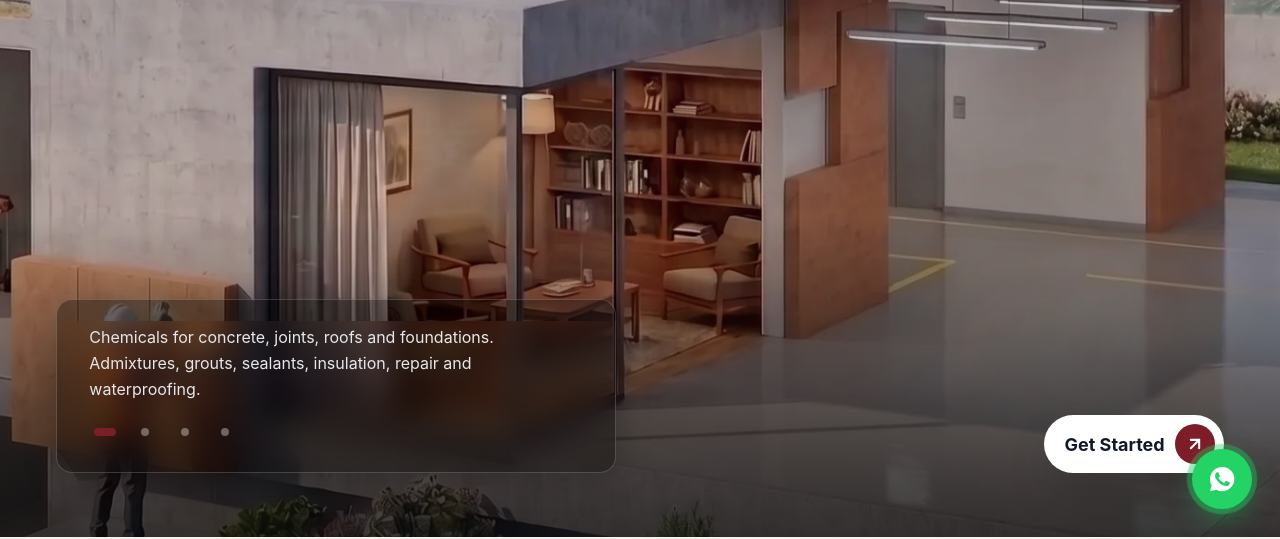
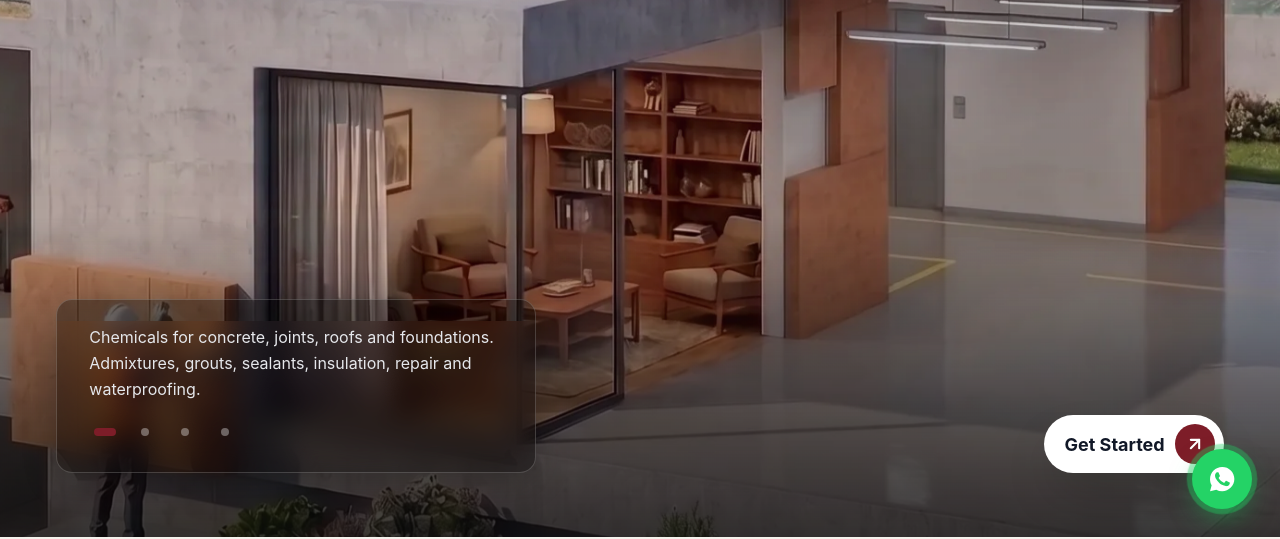
Before and after one commit to Rabiaan/The-Chemical-Factory, a plain HTML site: page index.html in a window 1280 px wide. Shown: the part 263-802 px from the top of the page. Drawn offline with Linux system fonts and the light colour scheme.

```diff
--- a/css/styles.css
+++ b/css/styles.css
@@ -623,7 +623,7 @@ html.js-hero-slider .hero__slide:first-child {
   border-radius: 1rem;
   padding: 24px 32px;
   margin-top: clamp(24px, 6vh, 80px);
-  max-width: 560px;
+  max-width: 480px;
   box-shadow: 0 8px 32px rgba(0, 0, 0, 0.25);
 }
 .hero__subtext p {
```
